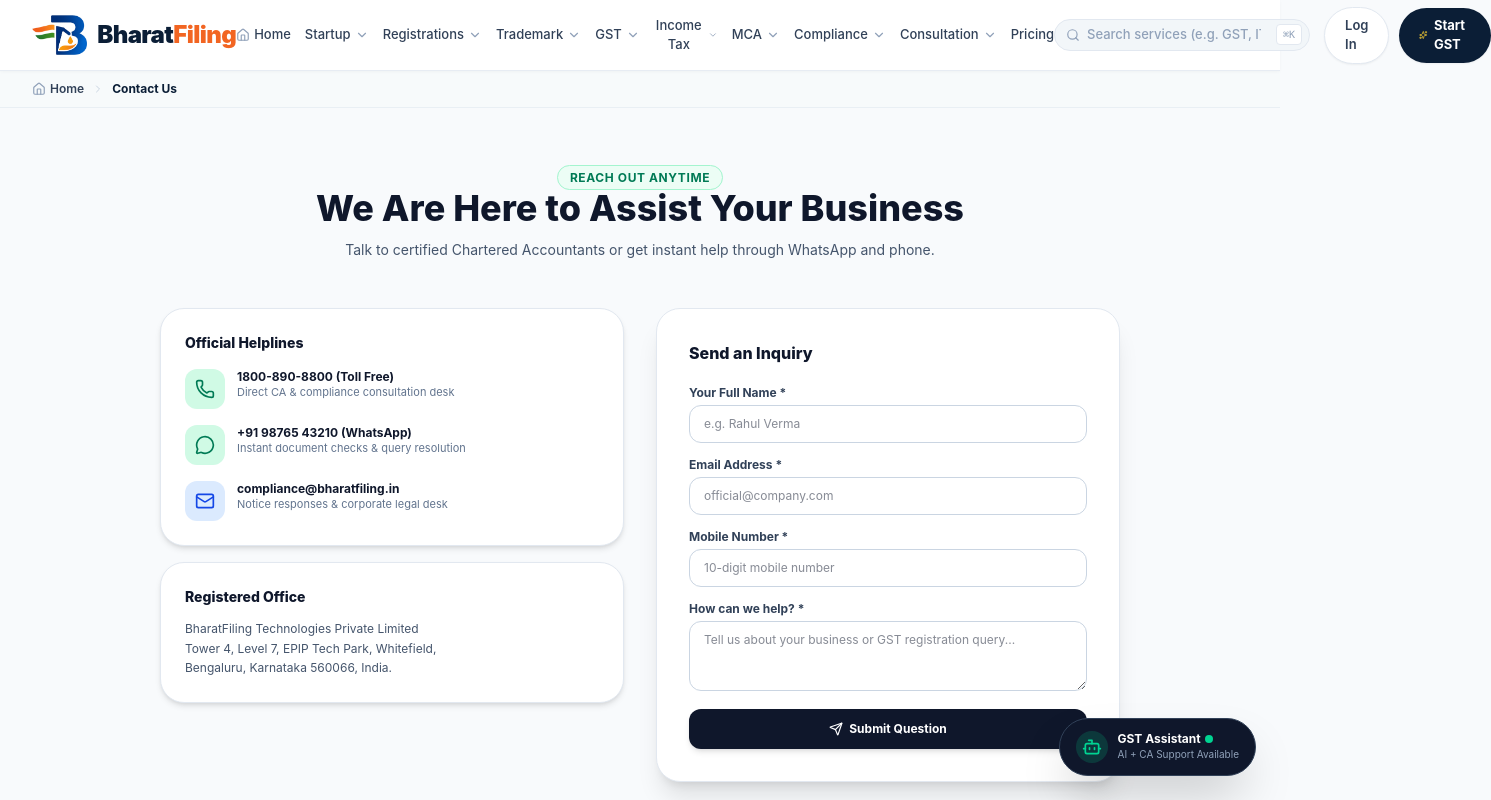
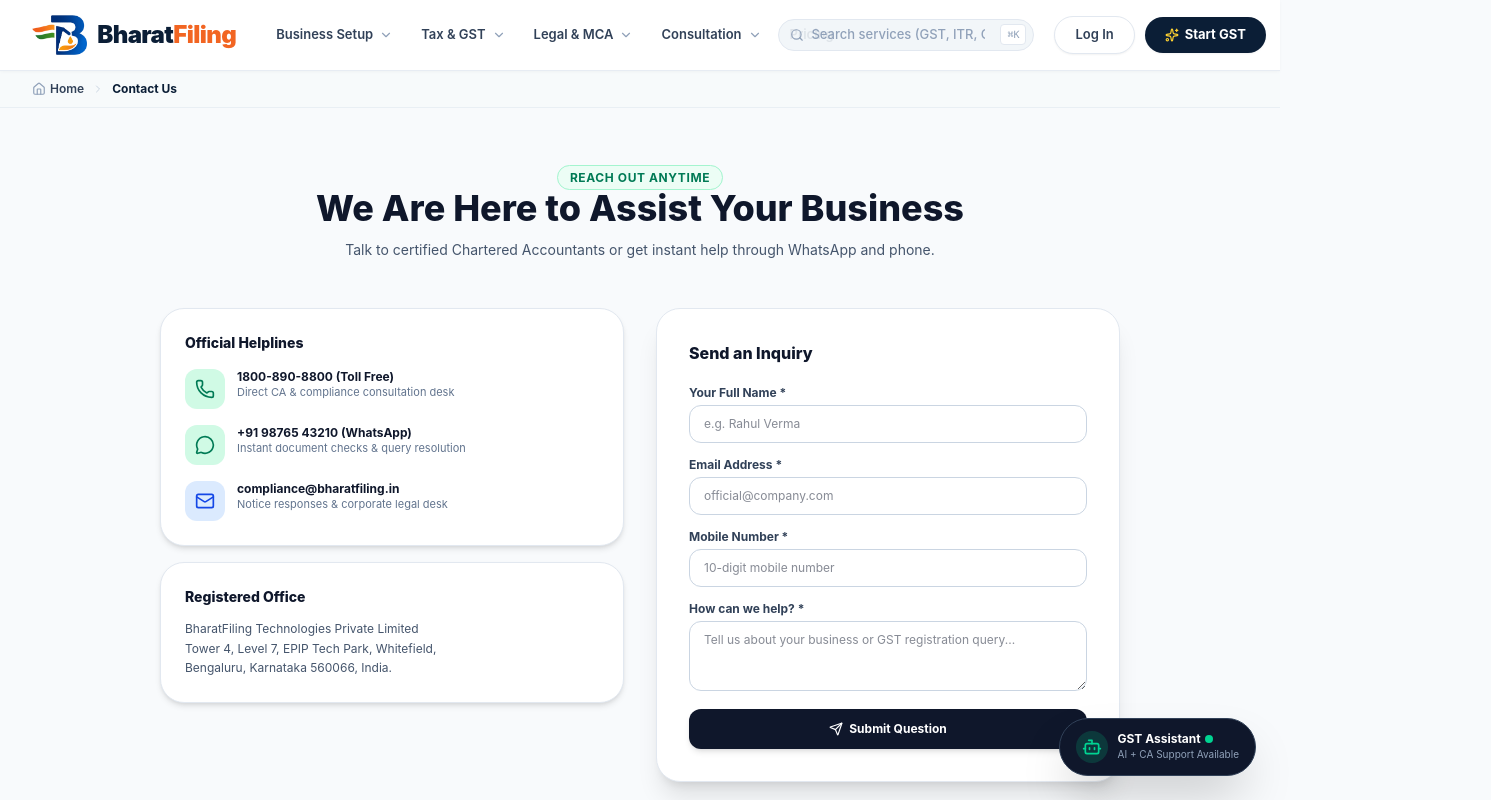
Before and after one commit to YashUpadhyay5/bharatfiling, a React (Vite) app in the folder frontend/: page /contact in a window 1280 px wide. Shown: the top 800 px of the page, 1491 px wide, since content can reach past the window. Built offline with nearby package versions, Linux system fonts and the light colour scheme.

Commit message:
feat(ui): redesign navbar with 4-pillar enterprise architecture, brand spacing, and zero-wrap layout

```diff
--- a/frontend/src/components/common/Navbar.jsx
+++ b/frontend/src/components/common/Navbar.jsx
@@ -41,136 +41,79 @@
 
   const menuCategories = [
     {
-      key: 'startup',
-      label: 'Startup',
+      key: 'business-setup',
+      label: 'Business Setup',
+      col1Title: 'Company Incorporation',
       col1: [
-        { name: 'Proprietorship', path: '/apply/gst' },
-        { name: 'Partnership', path: '/services/company-registration' },
-        { name: 'One Person Company', path: '/services/company-registration' },
-        { name: 'Limited Liability Partnership', path: '/services/llp-registration' },
         { name: 'Private Limited Company', path: '/services/company-registration' },
+        { name: 'Limited Liability Partnership (LLP)', path: '/services/llp-registration' },
+        { name: 'One Person Company (OPC)', path: '/services/company-registration' },
+        { name: 'Sole Proprietorship', path: '/apply/gst' },
+        { name: 'Partnership Firm', path: '/services/company-registration' },
+        { name: 'Section 8 NGO Company', path: '/services/company-registration' },
       ],
+      col2Title: 'Registrations & Licenses',
       col2: [
-        { name: 'Section 8 Company', path: '/services/company-registration' },
-        { name: 'Trust Registration', path: '/services/company-registration' },
-        { name: 'Public Limited Company', path: '/services/company-registration' },
-        { name: 'Producer Company', path: '/services/company-registration' },
-        { name: 'Indian Subsidiary', path: '/services/company-registration' },
+        { name: 'MSME / Udyam Registration', path: '/services' },
+        { name: 'FSSAI Food License', path: '/services' },
+        { name: 'Import Export Code (IEC)', path: '/services' },
+        { name: 'Digital Signature (DSC)', path: '/services' },
+        { name: 'Shop & Establishment', path: '/services' },
+        { name: 'Professional Tax (PT)', path: '/services' },
       ],
     },
     {
-      key: 'registrations',
-      label: 'Registrations',
+      key: 'tax-gst',
+      label: 'Tax & GST',
+      col1Title: 'Goods & Services Tax',
       col1: [
-        { name: 'GST Registration', path: '/services/gst-registration', isLive: true },
-        { name: 'MSME / Udyam Registration', path: '/services' },
-        { name: 'Import Export Code (IEC)', path: '/services' },
-        { name: 'FSSAI Food License', path: '/services' },
-        { name: 'Professional Tax (PT)', path: '/services' },
-      ],
-      col2: [
-        { name: 'Shop & Establishment', path: '/services' },
-        { name: 'Digital Signature (DSC)', path: '/services' },
-        { name: 'PF & ESI Registration', path: '/services' },
-        { name: 'PAN & TAN Registration', path: '/services' },
-        { name: 'APEDA Registration', path: '/services' },
-      ],
-    },
-    {
-      key: 'trademark',
-      label: 'Trademark',
-      col1: [
-        { name: 'Trademark Registration', path: '/services/trademark' },
-        { name: 'Trademark Search', path: '/services/trademark' },
-        { name: 'Trademark Objection Reply', path: '/services/trademark' },
-        { name: 'Trademark Opposition', path: '/services/trademark' },
-        { name: 'Trademark Renewal', path: '/services/trademark' },
-      ],
-      col2: [
-        { name: 'Copyright Registration', path: '/services/trademark' },
-        { name: 'Patent Registration', path: '/services/trademark' },
-        { name: 'Logo Design & IP Protection', path: '/services/trademark' },
-        { name: 'Provisional Patent', path: '/services/trademark' },
-        { name: 'Trademark Assignment', path: '/services/trademark' },
-      ],
-    },
-    {
-      key: 'gst',
-      label: 'GST',
-      col1: [
-        { name: 'GST Registration', path: '/services/gst-registration', isLive: true },
+        { name: 'GST Registration', path: '/apply/gst', isLive: true },
         { name: 'GST Return Filing (GSTR-1 & 3B)', path: '/services/gst-return' },
         { name: 'GSTR-9 Annual Return', path: '/services/gst-return' },
         { name: 'GSTR-2B ITC Reconciliation', path: '/services/gst-return' },
         { name: 'GST LUT for Exporters', path: '/services/gst-registration' },
+        { name: 'Notice Clarification (REG-03)', path: '/services/gst-registration' },
       ],
+      col2Title: 'Direct Tax & ITR',
       col2: [
-        { name: 'Clarification (Notice REG-03)', path: '/services/gst-registration' },
-        { name: 'GST Invoicing & E-Way Bill', path: '/services/gst-registration' },
-        { name: 'Composition Scheme Opt-in', path: '/services/gst-registration' },
-        { name: 'GST Assessment Advisory', path: '/services/gst-registration' },
-        { name: 'GST Cancellation & Revocation', path: '/services/gst-registration' },
+        { name: 'Income Tax Return (ITR 1–4)', path: '/services/income-tax' },
+        { name: 'Business Tax Return (ITR 5–7)', path: '/services/income-tax' },
+        { name: 'TDS Return Filing (24Q / 26Q)', path: '/services/income-tax' },
+        { name: 'Income Tax Notice Scrutiny', path: '/services/income-tax' },
+        { name: '15CA / 15CB Foreign Remittance', path: '/services/income-tax' },
+        { name: 'Advance Tax Advisory', path: '/services/income-tax' },
       ],
     },
     {
-      key: 'income-tax',
-      label: 'Income Tax',
+      key: 'legal-mca',
+      label: 'Legal & MCA',
+      col1Title: 'Trademark & IP',
       col1: [
-        { name: 'Income Tax Return (ITR 1–4)', path: '/services/income-tax' },
-        { name: 'Business Tax Return (ITR 5–7)', path: '/services/income-tax' },
-        { name: 'TDS Return Filing (24Q / 26Q)', path: '/services/income-tax' },
-        { name: 'Tax Planning Consultation', path: '/services/income-tax' },
+        { name: 'Trademark Registration', path: '/services/trademark' },
+        { name: 'Trademark Search & Class', path: '/services/trademark' },
+        { name: 'Trademark Objection Reply', path: '/services/trademark' },
+        { name: 'Copyright & Patent Filing', path: '/services/trademark' },
+        { name: 'Trademark Opposition', path: '/services/trademark' },
       ],
+      col2Title: 'Corporate Compliance & ROC',
       col2: [
-        { name: '15CA / 15CB Certification', path: '/services/income-tax' },
-        { name: 'Income Tax Notice Response', path: '/services/income-tax' },
-        { name: 'Capital Gains Advisory', path: '/services/income-tax' },
-        { name: 'Advance Tax Computation', path: '/services/income-tax' },
-        { name: 'Form 16 Generation', path: '/services/income-tax' },
-      ],
-    },
-    {
-      key: 'mca',
-      label: 'MCA',
-      col1: [
         { name: 'Company Annual ROC Filing', path: '/services/llp-registration' },
-        { name: 'LLP Form 11 & Form 8', path: '/services/llp-registration' },
         { name: 'Director KYC (DIR-3 KYC)', path: '/services/llp-registration' },
         { name: 'Add / Remove Director', path: '/services/llp-registration' },
-        { name: 'Increase Authorized Capital', path: '/services/llp-registration' },
-      ],
-      col2: [
-        { name: 'Change Registered Office', path: '/services/llp-registration' },
-        { name: 'MOA / AOA Amendment', path: '/services/llp-registration' },
-        { name: 'Strike Off Company', path: '/services/llp-registration' },
-        { name: 'Strike Off LLP', path: '/services/llp-registration' },
-        { name: 'Charge Satisfaction (CHG-1)', path: '/services/llp-registration' },
-      ],
-    },
-    {
-      key: 'compliance',
-      label: 'Compliance',
-      col1: [
+        { name: 'Strike Off Company / LLP', path: '/services/llp-registration' },
         { name: 'Monthly Payroll Management', path: '/services/legal' },
-        { name: 'PF & ESI Monthly Returns', path: '/services/legal' },
-        { name: 'Statutory TDS Compliance', path: '/services/legal' },
-        { name: 'Secretarial Audit & Registers', path: '/services/legal' },
-      ],
-      col2: [
-        { name: 'Shop Act Renewal', path: '/services/legal' },
-        { name: 'Factory License Compliance', path: '/services/legal' },
-        { name: 'Environmental Consent (PCB)', path: '/services/legal' },
-        { name: 'Contract Drafting & NDAs', path: '/services/legal' },
       ],
     },
     {
       key: 'consultation',
       label: 'Consultation',
+      col1Title: 'Expert Advisory',
       col1: [
         { name: 'Talk to Chartered Accountant', path: '/contact' },
         { name: 'Legal Consultation with Advocate', path: '/contact' },
         { name: 'Startup Structuring Advisory', path: '/contact' },
       ],
+      col2Title: 'Disputes & Hearings',
       col2: [
         { name: 'GST Notice Hearing Representation', path: '/contact' },
         { name: 'Income Tax Dispute & Appeals', path: '/contact' },
@@ -182,11 +125,13 @@
   return (
     <header className="sticky top-0 z-40 bg-white border-b border-slate-200/80 shadow-[0_1px_3px_rgba(0,0,0,0.03)] font-sans">
       <nav className="max-w-7xl mx-auto px-4 sm:px-6 lg:px-8 h-[70px] flex items-center justify-between">
-        {/* Brand Logo with single-l vector typography and explicit Home clickability */}
+        {/* Left Section: Brand Logo & Consolidated Mega-Menu Navigation */}
+        <div className="flex items-center">
+          {/* Brand Logo with generous right margin */}
           <Link
             to="/"
             title="Return to BharatFiling Homepage"
-          className="flex items-center gap-2.5 shrink-0 group active:scale-95 transition-transform"
+            className="flex items-center gap-2.5 shrink-0 group active:scale-95 transition-transform mr-7 xl:mr-10"
           >
             <img
               src="/bharatfiling-brand-icon.png"
@@ -203,20 +148,8 @@
             </div>
           </Link>
 
-        {/* Desktop Category Navigation with Hover Mega-Menus */}
-        <div className="hidden lg:flex items-center gap-2 xl:gap-3.5 2xl:gap-5">
-          {/* Explicit Home Anchor Link */}
-          <Link
-            to="/"
-            className={`flex items-center gap-1 text-[12.5px] xl:text-[13px] font-medium transition-colors hover:text-[#0B1E36] py-1 ${
-              location.pathname === '/' ? 'text-[#0B1E36] font-bold' : 'text-slate-700'
-            }`}
-            title="Go to Homepage"
-          >
-            <Home className="w-3.5 h-3.5 text-slate-400" />
-            <span>Home</span>
-          </Link>
-
+          {/* Desktop Consolidated Mega-Menus (Zero-Wrap & Spacious) */}
+          <div className="hidden lg:flex items-center gap-5 xl:gap-7 whitespace-nowrap">
             {menuCategories.map((cat) => (
               <div
                 key={cat.key}
@@ -226,8 +159,8 @@
               >
                 <button
                   type="button"
-                className={`flex items-center gap-1 text-[12.5px] xl:text-[13px] font-medium transition-colors hover:text-[#0B1E36] py-1 ${
-                  activeDropdown === cat.key ? 'text-[#0B1E36] font-semibold' : 'text-slate-700'
+                  className={`flex items-center gap-1.5 text-[13px] font-semibold transition-colors hover:text-[#0B1E36] py-1 whitespace-nowrap ${
+                    activeDropdown === cat.key ? 'text-[#0B1E36]' : 'text-slate-700'
                   }`}
                 >
                   <span>{cat.label}</span>
@@ -241,44 +174,56 @@
                 {/* 2-Column Hover Mega-Dropdown */}
                 {activeDropdown === cat.key && (
                   <div
-                  className="absolute top-[62px] left-0 bg-white rounded-2xl shadow-[0_16px_42px_rgba(11,30,54,0.12)] border border-slate-100 p-6 min-w-[460px] max-w-[540px] z-50 animate-fade-in"
+                    className="absolute top-[62px] left-0 bg-white rounded-2xl shadow-[0_20px_50px_rgba(11,30,54,0.14)] border border-slate-100 p-6 min-w-[500px] max-w-[560px] z-50 animate-fade-in"
                     onMouseEnter={() => handleMouseEnter(cat.key)}
                     onMouseLeave={handleMouseLeave}
                   >
-                  <div className="grid grid-cols-2 gap-x-8 gap-y-2">
+                    <div className="grid grid-cols-2 gap-x-8 gap-y-3">
                       {/* Left Column */}
-                    <div className="space-y-2">
+                      <div>
+                        {cat.col1Title && (
+                          <div className="text-[11px] font-bold text-slate-400 uppercase tracking-wider mb-2.5 px-1">
+                            {cat.col1Title}
+                          </div>
+                        )}
+                        <div className="space-y-1">
                           {cat.col1.map((item) => (
                             <Link
                               key={item.name}
                               to={item.path}
                               onClick={() => setActiveDropdown(null)}
-                          className="block text-[13px] text-slate-700 hover:text-[#0B1E36] hover:translate-x-0.5 font-normal transition-all py-0.5"
+                              className="flex items-center justify-between text-[13px] text-slate-700 hover:text-[#0B1E36] hover:bg-slate-50 px-2.5 py-1.5 rounded-lg font-medium transition-all group"
                             >
-                          <span className="flex items-center gap-1.5">
-                            {item.name}
+                              <span>{item.name}</span>
                               {item.isLive && (
-                              <span className="bg-emerald-50 text-emerald-700 text-[9px] font-bold px-1.5 py-0.2 rounded">
+                                <span className="bg-emerald-50 text-emerald-700 text-[9px] font-bold px-1.5 py-0.5 rounded border border-emerald-200">
                                   Live
                                 </span>
                               )}
-                          </span>
                             </Link>
                           ))}
                         </div>
+                      </div>
 
                       {/* Right Column */}
-                    <div className="space-y-2">
+                      <div>
+                        {cat.col2Title && (
+                          <div className="text-[11px] font-bold text-slate-400 uppercase tracking-wider mb-2.5 px-1">
+                            {cat.col2Title}
+                          </div>
+                        )}
+                        <div className="space-y-1">
                           {cat.col2.map((item) => (
                             <Link
                               key={item.name}
                               to={item.path}
                               onClick={() => setActiveDropdown(null)}
-                          className="block text-[13px] text-slate-700 hover:text-[#0B1E36] hover:translate-x-0.5 font-normal transition-all py-0.5"
+                              className="block text-[13px] text-slate-700 hover:text-[#0B1E36] hover:bg-slate-50 px-2.5 py-1.5 rounded-lg font-medium transition-all"
                             >
                               {item.name}
                             </Link>
                           ))}
+                        </div>
                       </div>
                     </div>
                   </div>
@@ -289,16 +234,17 @@
             {/* Direct Pricing Link */}
             <Link
               to="/pricing"
-            className={`text-[12.5px] xl:text-[13px] font-medium transition-colors hover:text-[#0B1E36] py-1 ${
-              location.pathname === '/pricing' ? 'text-[#0B1E36] font-bold' : 'text-slate-700'
+              className={`text-[13px] font-semibold transition-colors hover:text-[#0B1E36] py-1 whitespace-nowrap ${
+                location.pathname === '/pricing' ? 'text-[#0B1E36]' : 'text-slate-700'
               }`}
             >
               Pricing
             </Link>
           </div>
+        </div>
 
-        {/* Right CTA / Search Tab / Auth Controls */}
-        <div className="hidden lg:flex items-center gap-2.5 xl:gap-3.5">
+        {/* Right Section: Dedicated Search Tab + Auth Controls */}
+        <div className="hidden lg:flex items-center gap-3.5 xl:gap-5 shrink-0">
           {/* Instant Search Tab */}
           <NavbarSearch />
 
@@ -439,7 +385,28 @@
 
                 {mobileExpandedCat === cat.key && (
                   <div className="px-4 py-2 space-y-1.5 bg-slate-50/70 rounded-xl mt-1">
-                    {[...cat.col1, ...cat.col2].map((item) => (
+                    {cat.col1Title && (
+                      <div className="text-[10px] font-bold text-slate-400 uppercase tracking-wider pt-1">
+                        {cat.col1Title}
+                      </div>
+                    )}
+                    {cat.col1.map((item) => (
+                      <Link
+                        key={item.name}
+                        to={item.path}
+                        onClick={() => setMobileMenuOpen(false)}
+                        className="block text-xs text-slate-600 hover:text-[#0B1E36] py-1"
+                      >
+                        {item.name}
+                      </Link>
+                    ))}
+
+                    {cat.col2Title && (
+                      <div className="text-[10px] font-bold text-slate-400 uppercase tracking-wider pt-2 border-t border-slate-200/50">
+                        {cat.col2Title}
+                      </div>
+                    )}
+                    {cat.col2.map((item) => (
                       <Link
                         key={item.name}
                         to={item.path}
--- a/frontend/src/components/common/NavbarSearch.jsx
+++ b/frontend/src/components/common/NavbarSearch.jsx
@@ -214,9 +214,9 @@
             if (hasQuery) setIsOpen(true);
           }}
           onKeyDown={handleKeyDown}
-          placeholder={isMobile ? "Search any service (GST, ITR, Company)..." : "Search services (e.g. GST, ITR, Company)..."}
+          placeholder={isMobile ? "Search services..." : "Search services (GST, ITR, Company)..."}
           className={`w-full pl-8 pr-12 py-1.5 text-xs md:text-[13px] bg-slate-100/90 hover:bg-slate-100 focus:bg-white text-slate-800 placeholder:text-slate-400 rounded-full border border-slate-200 focus:border-[#0B1E36] focus:outline-none focus:ring-2 focus:ring-[#0B1E36]/15 transition-all duration-150 font-medium ${
-            !isMobile ? 'w-44 lg:w-52 xl:w-64 focus:w-72' : 'w-full'
+            !isMobile ? 'w-48 lg:w-56 xl:w-64 focus:w-72' : 'w-full'
           }`}
           aria-label="Search services"
         />
```
Lines whose indentation alone changed are shown as unchanged.
